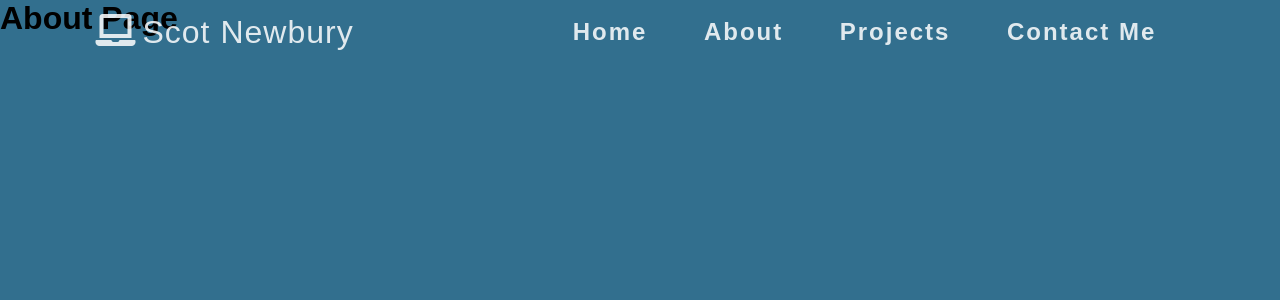
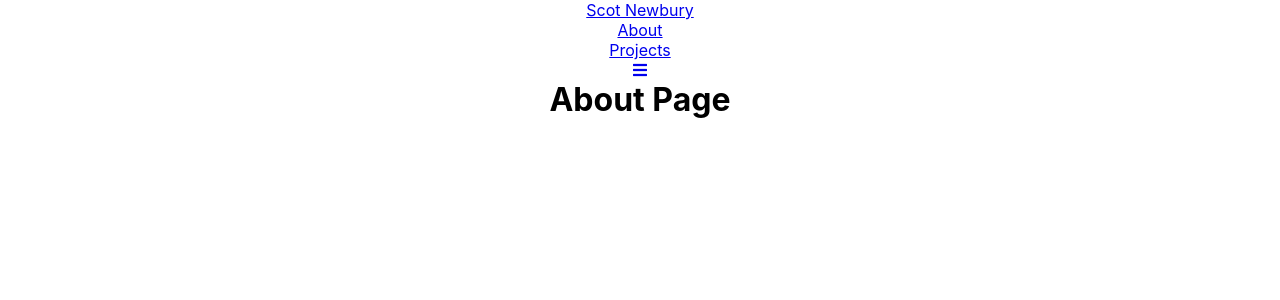
Before and after one commit to scotnewbury/react-practice, a React (Create React App) app: page /about in a window 1280 px wide. Shown: the top 300 px of the page. Built offline with nearby package versions, Linux system fonts and the light colour scheme.

Commit message:
Revert "updated style sheets"
This reverts commit 50cff13e95e293d368270f90a91829b95a003a4f.

```diff
--- a/src/App.css
+++ b/src/App.css
@@ -5,14 +5,41 @@
   margin: 0;
 }
 
-body {
-  font-family: Arial, Helvetica, sans-serif;
+.App {
+  text-align: center;
 }
 
-html {
-  background-color: rgb(50,111,142);
+.App-logo {
+  height: 40vmin;
+  pointer-events: none;
 }
 
-a {
-  text-decoration: none;
+@media (prefers-reduced-motion: no-preference) {
+  .App-logo {
+    animation: App-logo-spin infinite 20s linear;
+  }
 }
+
+.App-header {
+  background-color: #282c34;
+  min-height: 100vh;
+  display: flex;
+  flex-direction: column;
+  align-items: center;
+  justify-content: center;
+  font-size: calc(10px + 2vmin);
+  color: white;
+}
+
+.App-link {
+  color: #61dafb;
+}
+
+@keyframes App-logo-spin {
+  from {
+    transform: rotate(0deg);
+  }
+  to {
+    transform: rotate(360deg);
+  }
+}
--- a/src/App.js
+++ b/src/App.js
@@ -6,7 +6,7 @@ import {
   Switch,
 } from 'react-router-dom';
 
-import Navbar from './components/Navbar/Navbar';
+import Navbar from './Navbar';
 import HomePage from './pages/HomePage';
 import AboutPage from './pages/AboutPage';
 import ProjectsPage from './pages/ProjectsPage';
--- /dev/null
+++ b/src/Navbar.js
@@ -0,0 +1,17 @@
+import React from 'react';
+import {Link} from 'react-router-dom';
+import './Navbar.css';
+
+
+const Navbar = () => (
+  <div className="nav">
+    <ul className="menu">
+      <li className="logo"><Link to="/">Scot Newbury</Link></li>
+      <li className="item"><Link to="/about">About</Link></li>
+      <li className="item"><Link to="/projects">Projects</Link></li>
+      <li class="toggle"><a href="#"><i class="fas fa-bars"></i></a></li>
+    </ul>
+  </div>
+);
+
+export default Navbar;
--- a/src/components/Navbar/Navbar.css
+++ /dev/null
@@ -1,158 +0,0 @@
-
-
-
-
-a {
-  text-decoration: none;
-}
-
-navbar {
-  display: flex;
-  justify-content: space-around;
-  align-items: center;
-  min-height: 8vh;
-  width: 100%;
-  position: absolute;
-}
-
-.logo {
-  display: flex;
-  color: rgba(255, 255, 255, 0.85);
-  font-size: 32px;
-}
-
-.logo h4 {
-  margin-left: 7px;
-  letter-spacing: 1px;
-  font-weight: lighter;
-}
-
-.navlinks {
-  display: flex;
-  list-style: none;
-  justify-content: space-around;
-  width: 50%;
-  font-size: 24px;
-}
-
-.link {
-  letter-spacing: 2px;
-  font-weight: bold;
-}
-
-.link a {
-  color: rgba(255, 255, 255, 0.85);
-}
-
-.link a:hover {
-  color:rgba(255, 255, 255, 1);
-  text-decoration: none;
-}
-
-.hamburger-toggle {
-  cursor: pointer;
-  color: white;
-  display: none;
-}
-
-.main {
-  /* background: radial-gradient(at center center, #2d7e9270 0%, #1c40617c 100%), url("./assets/images/background-image.jpg"); */
-  background-size: cover;
-  background-position: center;
-  height: 100vh;
-  width: 100vw;
-  background-color: rgb(50,111,142);
-}
-
-.showcase {
-  max-width: 800px;
-  height: 100vh;
-  display: flex;
-  flex-direction: column;
-  justify-content: center;
-  align-items: center;
-  margin: 0 auto;
-}
-
-.showcase h1 {
-  font-size: 64px;
-  color: white;
-  font-weight: normal;
-  letter-spacing: 3px;
-  text-align: center;
-}
-
-.showcase h2 {
-  font-size: 28px;
-  color: white;
-  font-weight: lighter;
-  letter-spacing: 4px;
-}
-
-.showcase p {
-  color: white;
-  text-align: center;
-  font-size: 16px;
-  margin: 10px 0 15px 0;
-}
-
-.showcase__btn-services {
-  border: white solid 1px;
-  background-color: transparent;
-  color: white;
-  padding: 10px 50px;
-  margin: 0px 10px;
-}
-
-.showcase__btn-about {
-  border: white solid 1px;
-  background-color: white;
-  color: rgb(26, 108, 122);
-  padding: 10px 50px;
-  margin: 0px 10px;
-}
-
-@media screen and (max-width: 850px) {
-  body {
-    overflow-x: hidden;
-  }
-  .hamburger-toggle {
-    display: block;
-  }
-
-  .navlinks {
-    position: absolute;
-    right: 0px;
-    display: flex;
-    flex-direction: column;
-    height: 70vh;
-    align-items: center;
-    width: 100%;
-    top: 8vh;
-    background-color: teal;
-    font-size: 32px;
-    transform: translateX(100%);
-    transition: transform 0.5s ease-in;
-    z-index: 1;
-  }
-
-  .active {
-    transform: translateX(0%);
-  }
-
-  .main {
-    background: rgb(50,111,142);
-    height: 100vh;
-  }
-
-  .showcase h1 {
-    font-size: 48px;
-  }
-
-  .showcase h2 {
-    letter-spacing: 2px;
-    text-align: center;
-    width: 95%;
-    padding-bottom: 5px;
-  }
-}
--- a/src/components/Navbar/Navbar.jsx
+++ /dev/null
@@ -1,42 +0,0 @@
-import React, {useState} from 'react';
-import {Link} from 'react-router-dom';
-import './Navbar.css'
-
-const Navbar = () => {
-
-  const [navLinkOpen, navLinkToggle] = useState(false);
-
-  const handleNavLinksToggle = () => {
-    navLinkToggle(!navLinkOpen);
-  };
-
-  const renderClasses = () => {
-    let classes  = "navlinks";
-
-    if (navLinkOpen) {
-      classes += " active"
-    }
-
-    return classes
-  }
-
-  return (
-   <navbar>
-      <div className="logo">
-        <i className='fa fa-laptop'></i>
-        <h4>Scot Newbury</h4>
-      </div>
-      <ul className={renderClasses()}>
-        <li className="link"><Link to="/">Home</Link></li>
-        <li className="link"><Link to="/about">About</Link></li>
-        <li className="link"><Link to="/projects">Projects</Link></li>
-        <li className="link"><Link to="/contactme">Contact Me</Link></li>
-      </ul>
-      <div onClick={handleNavLinksToggle} className="hamburger-toggle">
-        <i className="fas fa-bars fa-lg"></i>
-      </div>
-  </navbar>
-  )
-}
-
-export default Navbar;
--- a/src/components/VideoBackground.css
+++ b/src/components/VideoBackground.css
@@ -1,8 +1,5 @@
-.video {
+#video {
   position: fixed;
+  z-index: -1;
   width: 100%;
-  left: 0;
-  top: 0;
-  z-index: -1;
-  opacity: .5;
 }
--- a/src/components/VideoBackground.jsx
+++ b/src/components/VideoBackground.jsx
@@ -4,9 +4,12 @@ import bgVideo from '../assets/video/mountain-and-fog.mp4';
 
 const VideoBackground = () => {
   return (
-    <video autoPlay loop muted className='video'>
+    <>
+    <div>Just a test line,</div>
+    <video autoPlay loop muted id='video'>
       <source src={bgVideo} type='video/mp4' />
     </video>
+    </>
   )
 }
 
--- a/src/index.css
+++ b/src/index.css
@@ -1,9 +1,3 @@
-* {
-  margin: 0;
-  padding: 0;
-  box-sizing: border-box;
-}
-
 body {
   margin: 0;
   font-family: -apple-system, BlinkMacSystemFont, 'Segoe UI', 'Roboto', 'Oxygen',
```
Also changed, not shown: src/Navbar.css (added).
